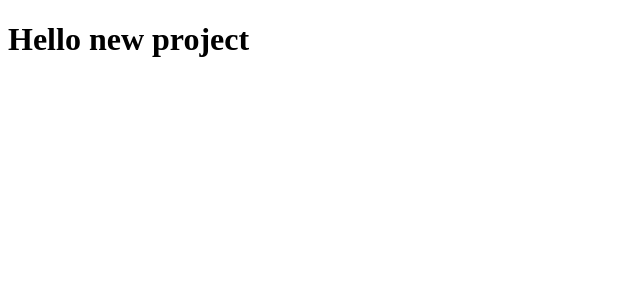
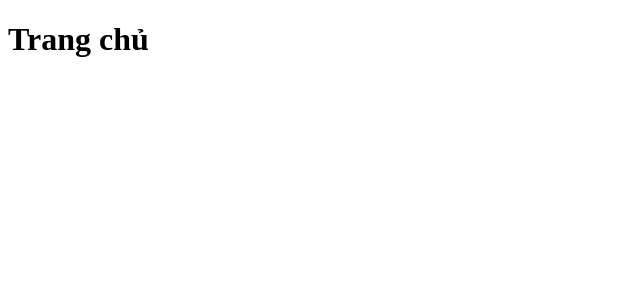
Before and after one commit to phucvo0709/React---React-Router---Redux, a React (Create React App) app: page / in a window 1280 px wide. Shown: the top 300 px of the page, without its empty margins (0-640 px from the left). Built offline with nearby package versions, Linux system fonts and the light colour scheme.

Commit message:
add default component

```diff
--- a/src/components/App.js
+++ b/src/components/App.js
@@ -1,12 +1,29 @@
 import React, { Component } from 'react';
+import { Route, Switch } from 'react-router-dom';
+
+import PublicLayout from './Layouts/PublicLayout';
+
+import Home from './Home';
+import NotFound from './NotFound';
 
 class App extends Component {
   render() {
+    const AppRoute = ({ component: Component, layout: Layout, ...rest }) => (
+      <Route {...rest} render={props => (
+        <Layout>
+          <Component {...props}/>
+        </Layout>
+      )} />
+    )
+
     return (
       <div>
-        <h1>Hello new project</h1>
+        <Switch>
+          <AppRoute exact path="/" layout={PublicLayout} component={Home}/>
+          <AppRoute layout={PublicLayout} component={NotFound} />
+        </Switch>
       </div>
-    );
+    )
   }
 }
 
--- /dev/null
+++ b/src/components/Home.js
@@ -0,0 +1,13 @@
+import React, { Component } from 'react'
+
+class Home extends Component {
+  render() {
+    return (
+      <div>
+        <h1 className="text-center m-4">Trang chủ</h1>
+      </div>
+    )
+  }
+}
+
+export default Home;
--- /dev/null
+++ b/src/components/NotFound.js
@@ -0,0 +1,13 @@
+import React, { Component } from 'react'
+
+class NotFound extends Component {
+  render() {
+    return (
+      <div>
+        <h1 className="text-center m-4">Không tìm thấy</h1>
+      </div>
+    )
+  }
+}
+
+export default NotFound;
```
